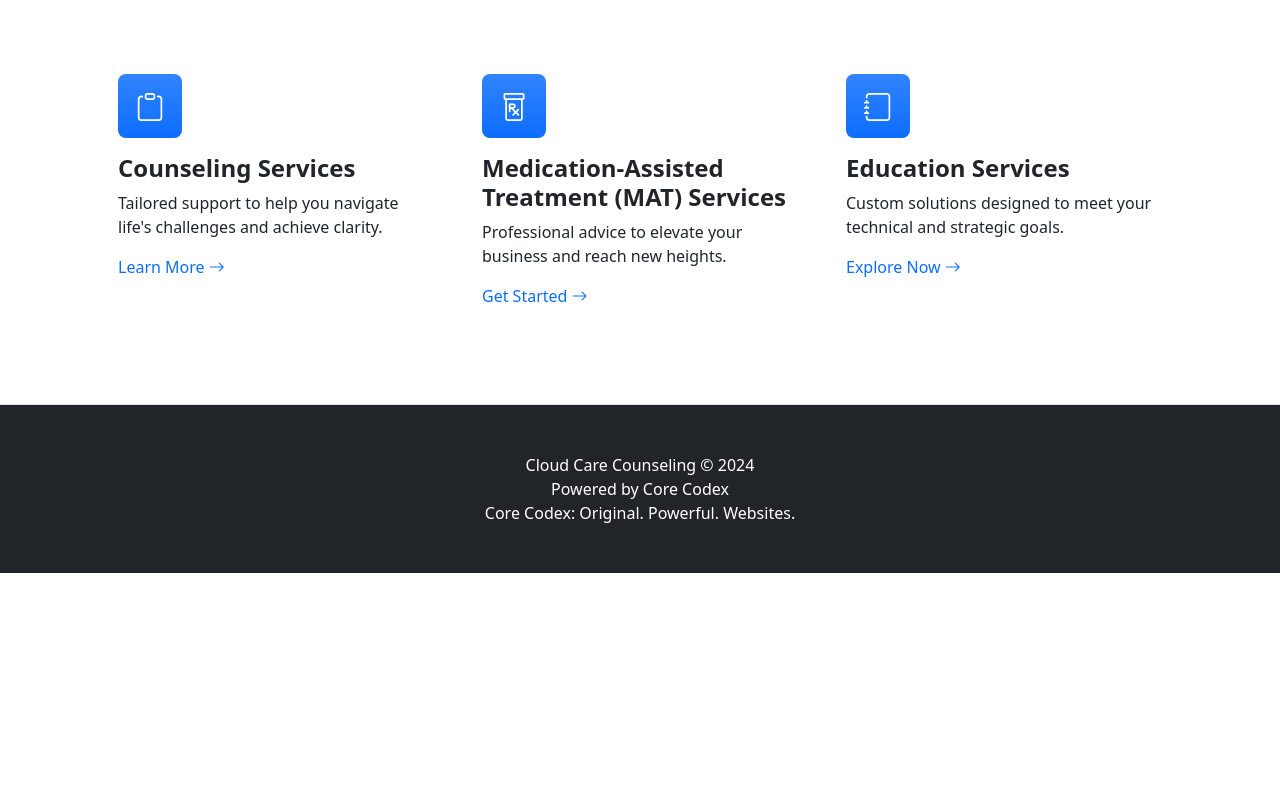
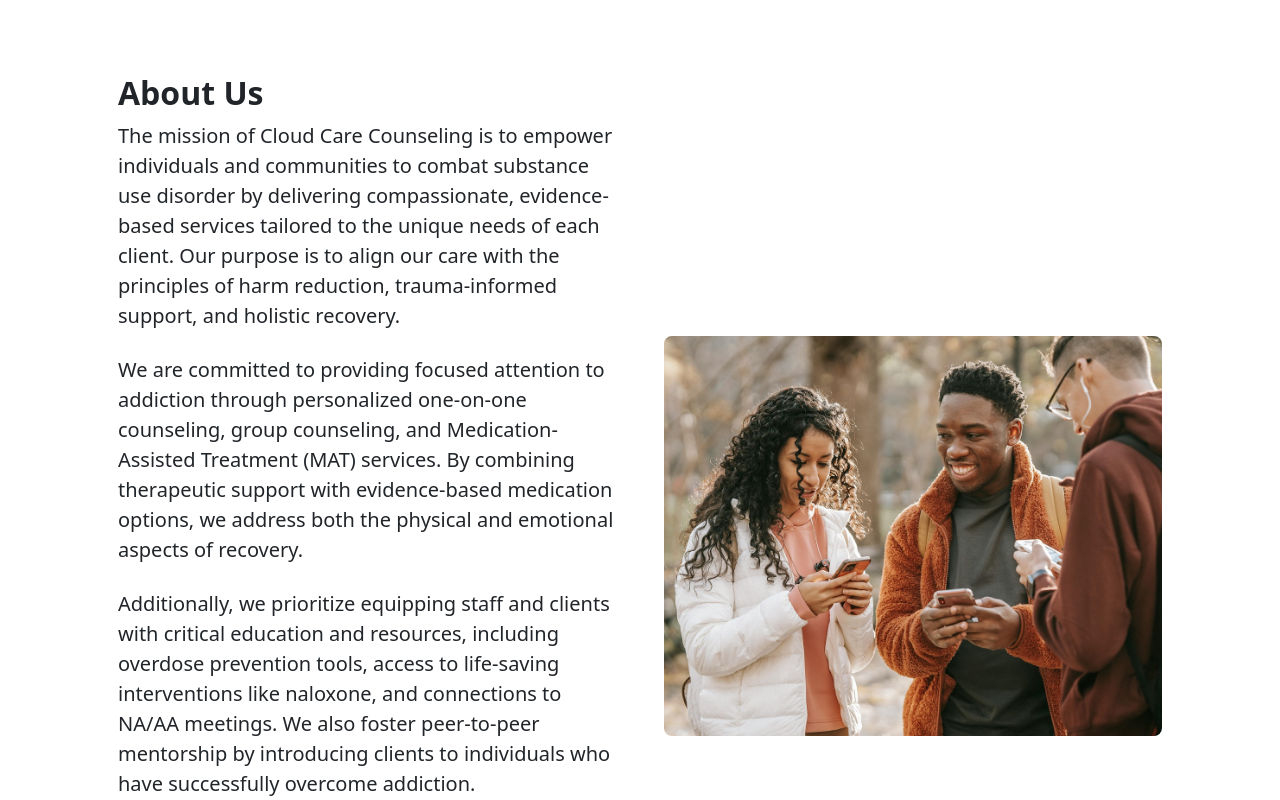
Before and after one commit to CoreyWarren/ccc_sky, a React (Create React App) app in the folder ccc_sky/: page / in a window 1280 px wide. Shown: the part 1360-2160 px from the top of the page. Before the commit the page ends 1933 px from the top, so only its background shows below. Built offline with nearby package versions, Linux system fonts and the light colour scheme.

Commit message:
about section and such.

```diff
--- a/ccc_sky/src/App.js
+++ b/ccc_sky/src/App.js
@@ -1,6 +1,7 @@
 import logo from './logo.svg';
 import './css/styles.css';
-import happyPhoto from './assets/happy-photo.jpeg';
+import happyPhoto from './assets/happyPhoto1.jpeg';
+import happyPhoto2 from './assets/happyPhoto2.jpg';
 import 'bootstrap/dist/css/bootstrap.min.css';
 import 'bootstrap/dist/js/bootstrap.bundle.min';
 import 'bootstrap-icons/font/bootstrap-icons.css';
@@ -28,10 +29,10 @@ function App() {
           <div className="collapse navbar-collapse" id="navbarSupportedContent">
             <ul className="navbar-nav ms-auto mb-2 mb-lg-0">
               <li className="nav-item">
-                <a className="nav-link active" aria-current="page" href="/">Home</a>
+                <a className="nav-link active" aria-current="page" href="#hero">Home</a>
               </li>
               <li className="nav-item">
-                <a className="nav-link" href="/about">About</a>
+                <a className="nav-link" href="#about">About</a>
               </li>
               <li className="nav-item">
                 <a className="nav-link" href="/contact">Contact</a>
@@ -72,7 +73,7 @@ function App() {
       </header>
 
 {/* Hero Section */}
-<section className="py-5 bg-light">
+<section className="py-5 bg-light" id="hero">
   <div className="container px-5 my-5">
     <div
       className="position-relative overflow-hidden rounded-3"
@@ -93,6 +94,86 @@ function App() {
   </div>
 </section>
 
+{/* About/Mission Statement Section:
+The mission of Cloud Care Counseling is to empower individuals
+and communities to combat substance use disorder by delivering
+compassionate, evidence-based services tailored to the
+unique needs of each client. Our purpose is to align our
+care with the principles of harm reduction, trauma-informed
+support, and holistic recovery.
+
+We are committed to providing focused attention to addiction
+through personalized one-on-one counseling, group counseling,
+and Medication-Assisted Treatment (MAT) services. By
+combining therapeutic support with evidence-based medication
+options, we address both the physical and emotional aspects
+of recovery.
+
+Additionally, we prioritize equipping staff and clients with
+critical education and resources, including overdose
+prevention tools, access to life-saving interventions like
+naloxone, and connections to NA/AA meetings. We also foster
+peer-to-peer mentorship by introducing clients to individuals
+who have successfully overcome addiction.
+
+Through these comprehensive services, Cloud Care Counseling
+strives to create a safe, supportive, and inclusive
+environment where individuals can achieve long-term recovery,
+regain their independence, and lead fulfilling lives.
+
+The purpose of Cloud Care Counseling is to provide services
+that seamlessly align with the mission and operations of
+your transitional homes by supporting those in need through
+evidence-based, compassionate care. Our goal is to become
+an extension of your efforts, offering added resources
+and support that not only enhance the services you
+already provide but also create a potential additional
+revenue stream.
+
+By addressing substance use disorder through counseling,
+Medication-Assisted Treatment (MAT), overdose prevention
+resources, and peer support, we aim to strengthen your
+impact within the community while highlighting your
+organization’s commitment to making a meaningful difference.
+Together, we can build a stronger, healthier community
+that uplifts and empowers individuals on their path to
+recovery.
+*/}
+<section className="py-5" id="about">
+  <div className="container px-5 my-5">
+    <div className="row gx-5 align-items-center">
+      <div className="col-lg-6">
+        <h2 className="fw-bolder">About Us</h2>
+        <p className="lead mb-4">
+          The mission of Cloud Care Counseling is to empower individuals and communities to combat substance use disorder by delivering compassionate, evidence-based services tailored to the unique needs of each client. Our purpose is to align our care with the principles of harm reduction, trauma-informed support, and holistic recovery.
+        </p>
+        <p className="lead mb-4">
+          We are committed to providing focused attention to addiction through personalized one-on-one counseling, group counseling, and Medication-Assisted Treatment (MAT) services. By combining therapeutic support with evidence-based medication options, we address both the physical and emotional aspects of recovery.
+        </p>
+        <p className="lead mb-4">
+          Additionally, we prioritize equipping staff and clients with critical education and resources, including overdose prevention tools, access to life-saving interventions like naloxone, and connections to NA/AA meetings. We also foster peer-to-peer mentorship by introducing clients to individuals who have successfully overcome addiction.
+        </p>
+        <p className="lead mb-4">
+          Through these comprehensive services, Cloud Care Counseling strives to create a safe, supportive, and inclusive environment where individuals can achieve long-term recovery, regain their independence, and lead fulfilling lives.
+        </p>
+      </div>
+      <div className="col-lg-6">
+        <div
+          className="position-relative overflow-hidden rounded-3"
+          style={{
+            backgroundImage: `url(${happyPhoto2})`, // Dynamically resolved
+            backgroundSize: "cover",
+            backgroundPosition: "center",
+            height: "400px",
+          }}
+        ></div>
+      </div>
+    </div>
+  </div>
+
+</section>
+
+
 
 {/* Features section */}
 <section className="py-5 border-bottom" id="features">
@@ -110,14 +191,14 @@ function App() {
         {
           icon: (<i className="bi bi-prescription" style={{ fontSize: "28px", color: "white" }}></i>),
           title: "Medication-Assisted Treatment (MAT) Services",
-          description: "Professional advice to elevate your business and reach new heights.",
+          description: "Comprehensive care that addresses both the physical and emotional aspects of recovery.",
           linkText: "Get Started",
           link: "#!"
         },
         {
           icon: (<i className="bi bi-journal" style={{ fontSize: "28px", color: "white" }}></i>),
           title: "Education Services",
-          description: "Custom solutions designed to meet your technical and strategic goals.",
+          description: "Resources and tools to help you stay informed and make better decisions.",
           linkText: "Explore Now",
           link: "#!"
         }
```
Also changed, not shown: ccc_sky/src/assets/happyPhoto2.jpg (added), 1 other file (tests, documents, lock files or other folders).
